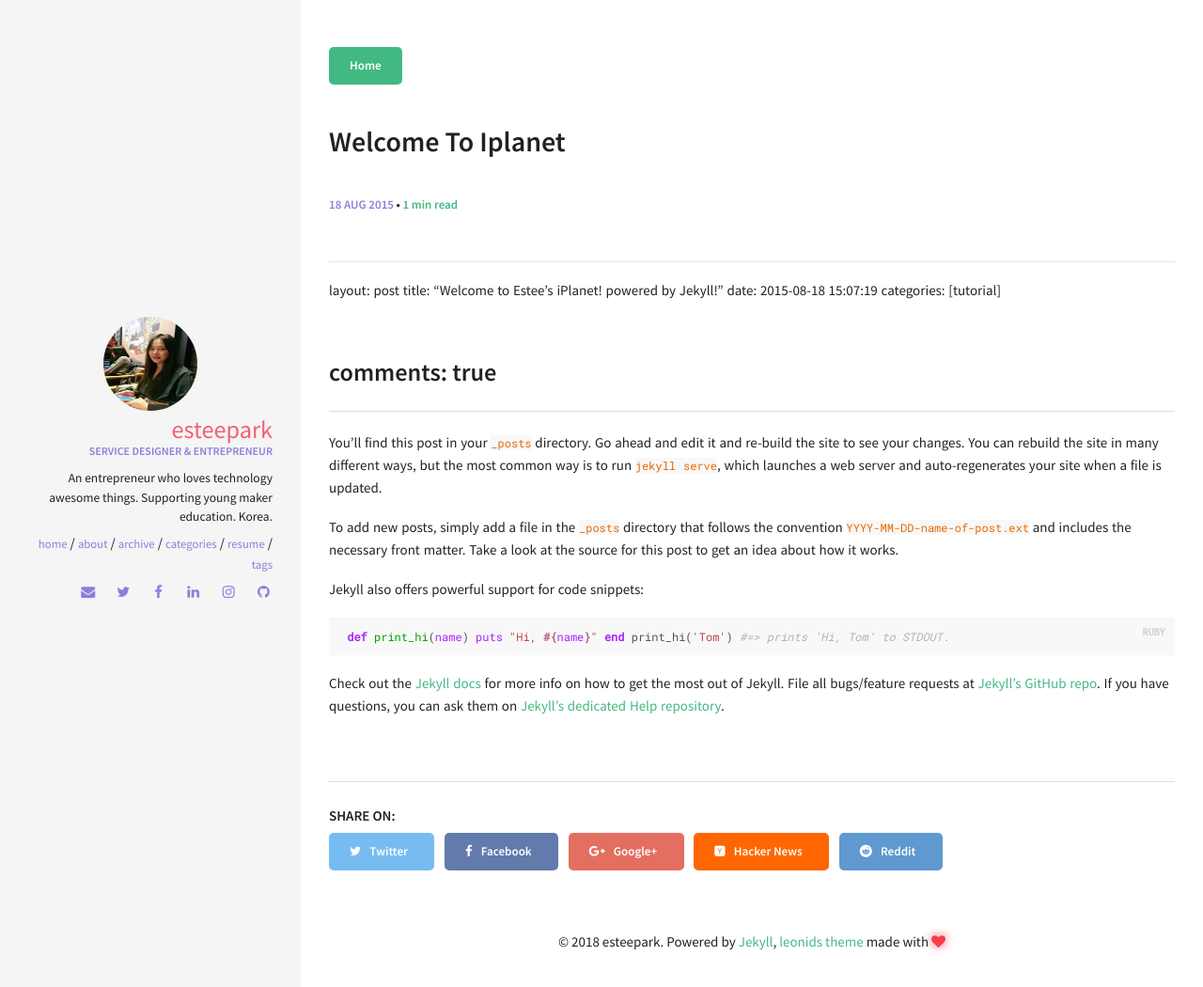
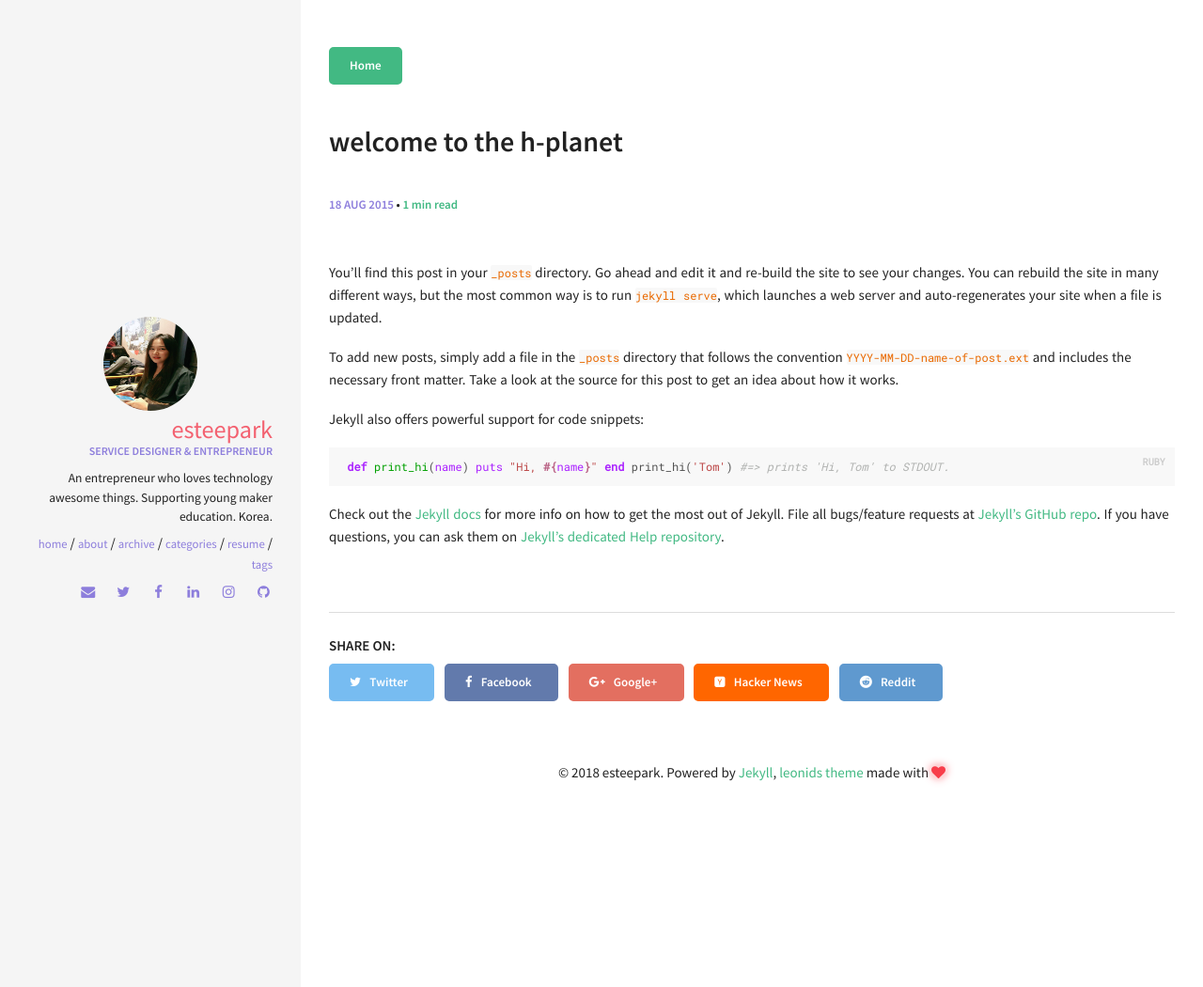
Before and after one commit to esteepark/esteepark.github.io, a Jekyll site: the page built from _posts/2015-08-18-welcome-to-iPlanet.md, in a window 1280 px wide. Shown: the top 1050 px of the page at 94% size. Built offline with Jekyll 4.4.1, drawn with Linux system fonts in a browser that asks for light colours; our own code applies the rules of GitHub Pages for plain Markdown files; comment, search, counter and statistics services are not loaded.

Commit message:
by esteepark

```diff
--- a/_posts/2015-08-18-welcome-to-iPlanet.md
+++ b/_posts/2015-08-18-welcome-to-iPlanet.md
@@ -1,9 +1,11 @@
 ---
-
-layout: post title: "Welcome to Estee's iPlanet! powered by Jekyll!" date: 2015-08-18 15:07:19 categories: [tutorial]
-
+layout: post
+title: "welcome to the h-planet"
+excerpt: ""
+categories: [paragraph]
+date: 2015-08-18 00:00:00
 comments: true
---------------
+---
 
 You’ll find this post in your `_posts` directory. Go ahead and edit it and re-build the site to see your changes. You can rebuild the site in many different ways, but the most common way is to run `jekyll serve`, which launches a web server and auto-regenerates your site when a file is updated.
 
```
Also changed, not shown: _posts/2018-07-10-기획과_연애하다.md (+1 -1 lines), _posts/2018-07-13-markdown_test.md (+3 -3 lines), _posts/post-base_format.md (+3 -3 lines).
